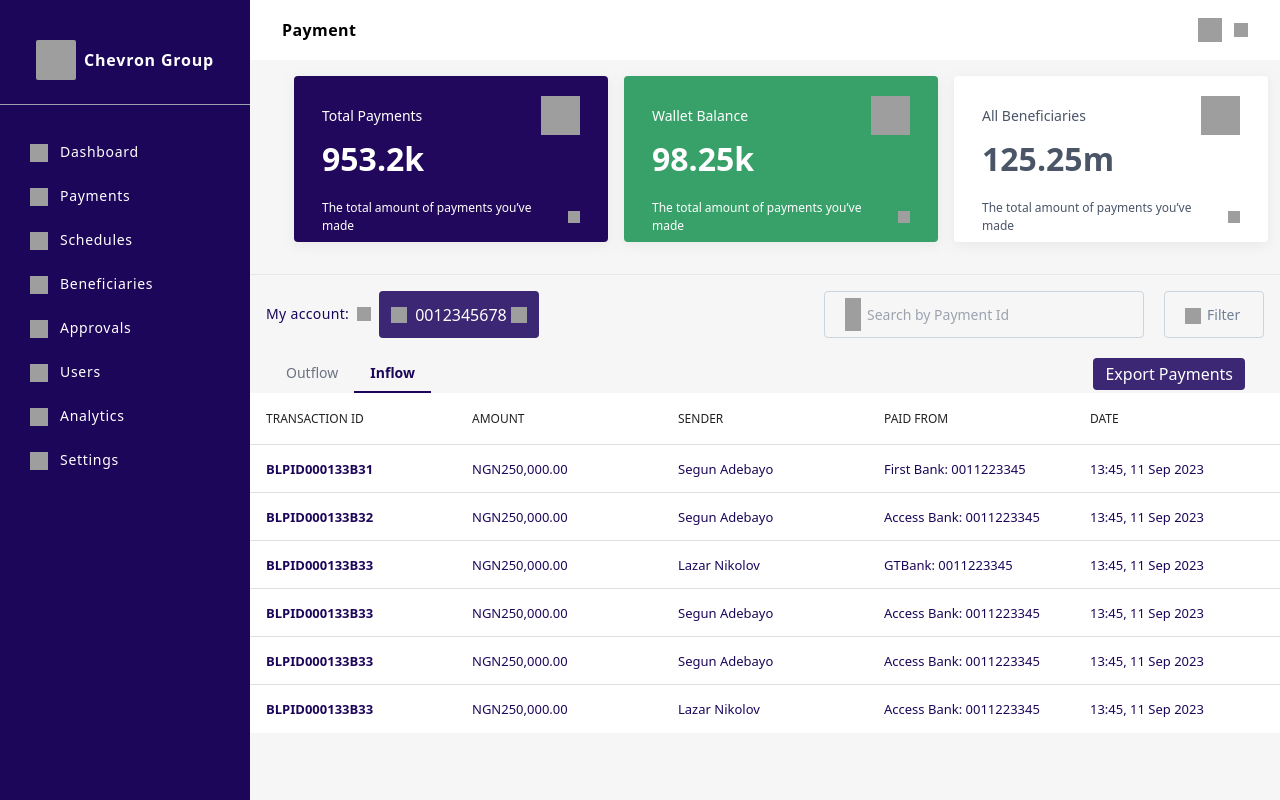
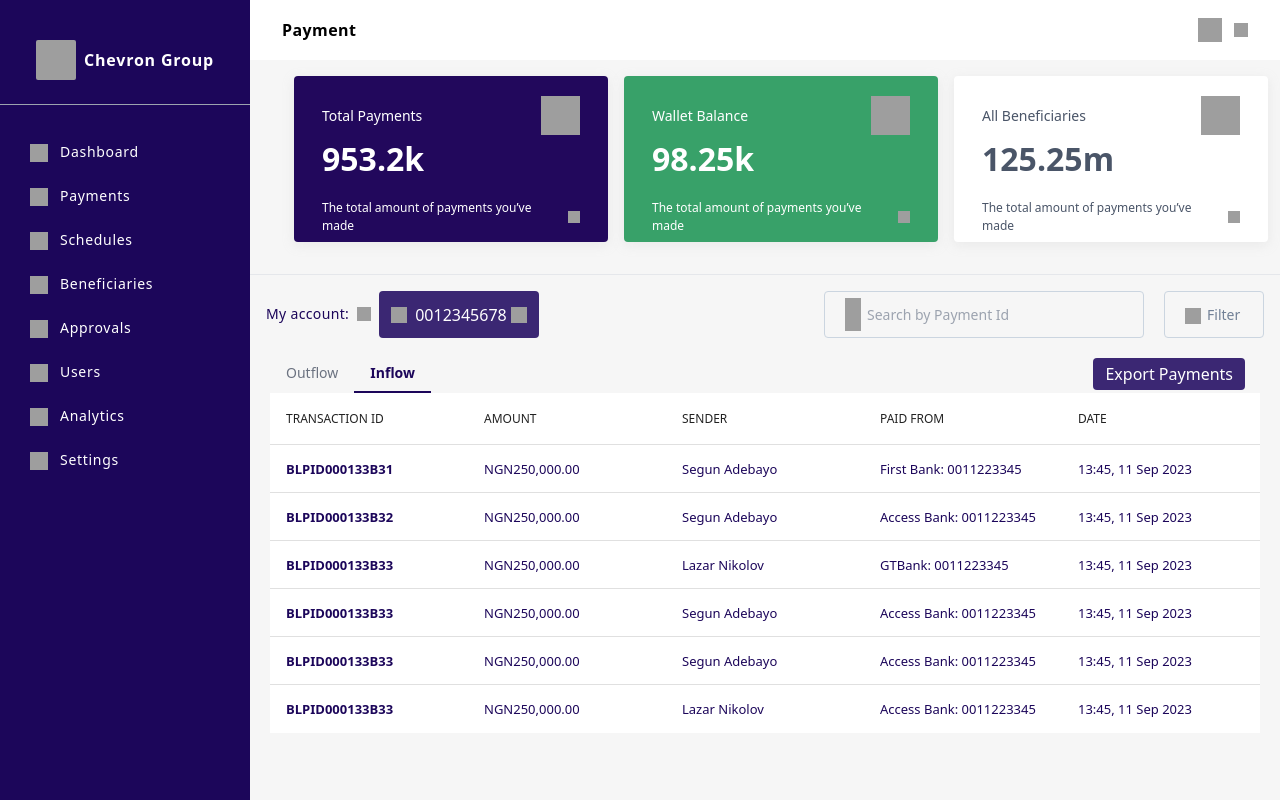
Before and after one commit to daysuwaa/chevron-figma, a React (Create React App) app: page /payment in a window 1280 px wide. Both pictures are taken after a click on the button "Inflow". Built offline with nearby package versions, Linux system fonts and the light colour scheme; grey boxes are pictures that could not be loaded.

Commit message:
Commit: Gave Inflow some margins

```diff
--- a/src/components/Inflows.js
+++ b/src/components/Inflows.js
@@ -83,7 +83,7 @@ const Outflows = () => {
 
     ]
   return (
-    <div>
+    <div className='mx-5'>
         <DataTable
         columns={columns}
         data={data}
```
